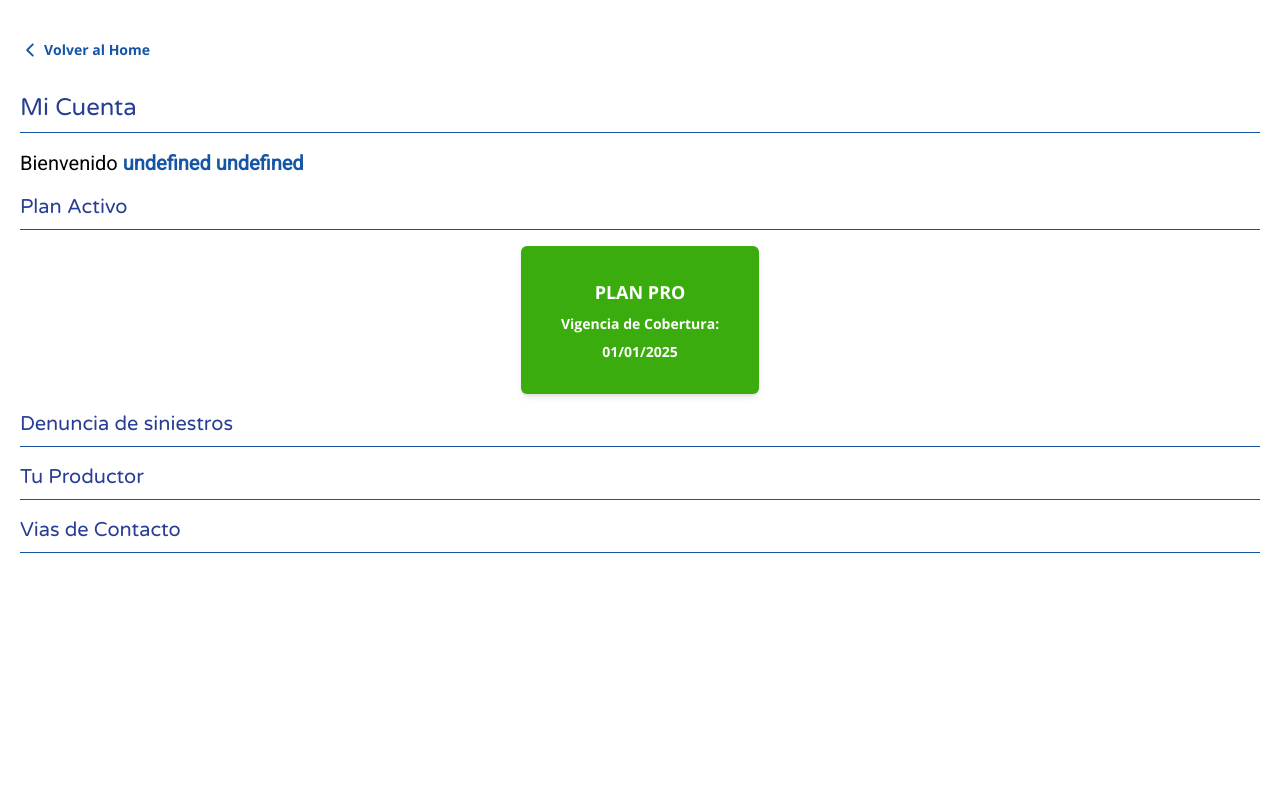
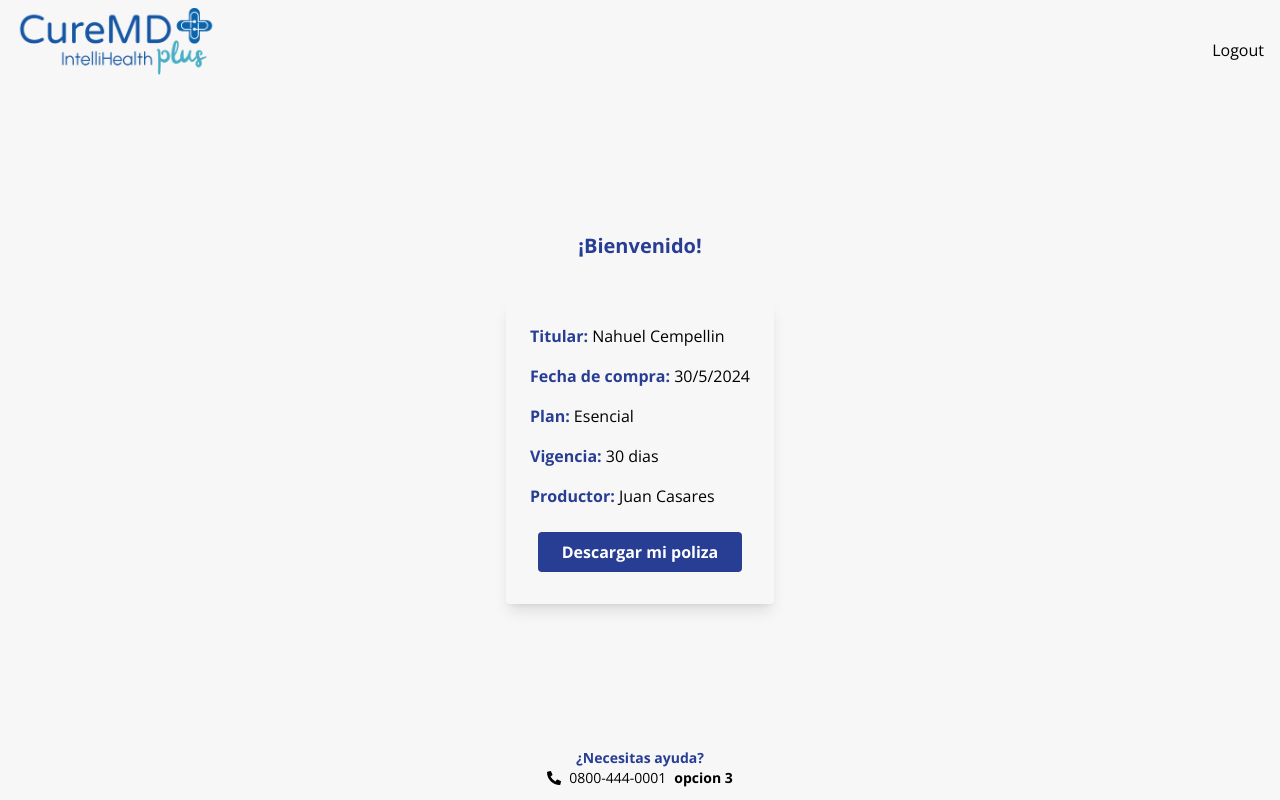
Before and after one commit to MoneyFi/CureMDplus, a React (Vite) app: page /myaccount in a window 1280 px wide. Built offline with nearby package versions, Linux system fonts and the light colour scheme.

Commit message:
add: perfil de usuario modificado

```diff
--- /dev/null
+++ b/src/pages/Client/UserPage/UserDashboard.jsx
@@ -0,0 +1,47 @@
+import React from 'react'
+import logo from '../../../assets/icons/Logo_Azul.png'
+import { FaPhoneAlt } from "react-icons/fa";
+
+
+const UserDashboard = () => {
+
+    // Con el user_id se haria el fetch de los datos de la compra del producto
+    // datos del plan, vigencia, denuncia siniestros, productor, vias de contacto
+    return (
+        <section className='layout background flex flex-col items-center justify-between '>
+            <div  className='w-full flex items-center justify-between py-2 px-4'>
+                <div className='w-[200px]'>
+                    <img src={logo} alt='logo'/>
+                </div>
+                <p>Logout</p>
+            </div>
+
+
+            <div className='w-full flex flex-col items-center justify-center'>
+                <h3 className='font-bold text-xl text-primary-blue'>¡Bienvenido!</h3>
+
+                <div className='p-4 shadow-lg rounded mt-10 '>
+                <p className='p-2'><strong className='text-primary-blue'>Titular: </strong> Nahuel Cempellin</p>
+                    <p className='p-2'><strong className='text-primary-blue'>Fecha de compra: </strong> 30/5/2024</p>
+                    <p className='p-2'><strong className='text-primary-blue'>Plan:</strong> Esencial</p>
+                    <p className='p-2'><strong className='text-primary-blue'>Vigencia: </strong> 30 dias</p>
+                    <p className='p-2'><strong className='text-primary-blue'>Productor: </strong> Juan Casares</p>
+
+                    <div className='p-4 flex items-center justify-center w-full'>
+                    <button className='bg-primary-blue font-bold text-white rounded w-full p-2'>Descargar mi poliza</button>
+                    </div>
+                </div>
+            </div>
+
+            <footer className='flex items-center justify-between h-[8vh]'>
+                <div className='flex flex-col items-center justify-center text-sm'>
+                <p className='font-bold text-primary-blue'>¿Necesitas ayuda?</p>
+                <p className='flex items-center justify-center'><FaPhoneAlt  className='mr-2'/> 0800-444-0001 <strong className='ml-2'> opcion 3</strong></p>
+                </div>
+            </footer>
+
+        </section>
+    )
+}
+
+export default UserDashboard;
--- a/src/pages/UserPage/UserDashboard.jsx
+++ /dev/null
@@ -1,38 +0,0 @@
-import React from 'react'
-import { useSelector } from 'react-redux'
-import { FaLongArrowAltLeft } from "react-icons/fa";
-import { IoIosArrowBack } from "react-icons/io";
-import { Link } from 'react-router-dom';
-
-const UserDashboard = () => {
-    const { data, user_id } = useSelector(state => state.user)
-    // Con el user_id se haria el fetch de los datos de la compra del producto
-    return (
-        <section className='px-5 py-10 flex flex-col justify-start items-start gap-4 min-h-screen w-screen font-roboto'>
-            <Link to='/'>
-                <button className='font-sans font-bold flex justify-center items-center gap-1 text-sm text-secondary-blue mb-4'>
-                    <IoIosArrowBack size={20} />
-                    <p>Volver al Home</p>
-                </button>
-            </Link>
-            <h1 className='font-varela text-primary-blue text-2xl'>Mi Cuenta</h1>
-            <hr className='w-full h-[1px] -mt-2 border-secondary-blue'/>
-            <h3 className='text-xl'>Bienvenido <strong className='text-secondary-blue'>{`${data?.first_name} ${data?.last_Name}`}</strong></h3>
-            <h1 className='font-varela text-primary-blue text-xl'>Plan Activo</h1>
-            <hr className='w-full h-[1px] -mt-2 border-secondary-blue'/>
-            <div className='self-center flex flex-col justify-center items-center shadow-md py-8 px-10 gap-2 bg-[#3aac0d] font-sans font-bold text-white rounded-md text-lg'>
-                <span>PLAN PRO</span>
-                <span className='text-sm'>Vigencia de Cobertura:</span>
-                <p className='text-sm'>01/01/2025</p>
-            </div>
-            <h1 className='font-varela text-primary-blue text-xl'>Denuncia de siniestros</h1>
-            <hr className='w-full h-[1px] -mt-2 border-secondary-blue'/>
-            <h1 className='font-varela text-primary-blue text-xl'>Tu Productor</h1>
-            <hr className='w-full h-[1px] -mt-2 border-secondary-blue'/>
-            <h1 className='font-varela text-primary-blue text-xl'>Vias de Contacto</h1>
-            <hr className='w-full h-[1px] -mt-2 border-secondary-blue'/>
-        </section>
-    )
-}
-
-export default UserDashboard;
--- a/src/routes/router.jsx
+++ b/src/routes/router.jsx
@@ -5,7 +5,7 @@ import LayoutPayment from "../pages/Payments/LayoutPayment";
 import Success from "../pages/Payments/Success";
 import Failure from "../pages/Payments/Failure";
 import TermsConditions from "../pages/Terms&Conditions/TermsConditions";
-import UserDashboard from "../pages/UserPage/UserDashboard";
+import UserDashboard from "../pages/Client/UserPage/UserDashboard";
 import PaymentSection from "../pages/Client/PaymentSection/PaymentSection";
 import NewRegister from "../pages/Register/NewRegister";
 
```
